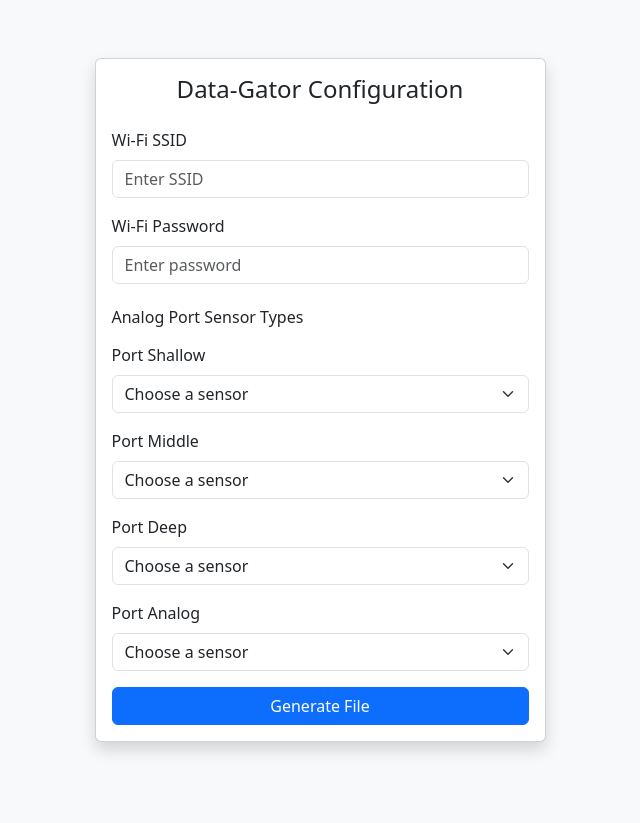
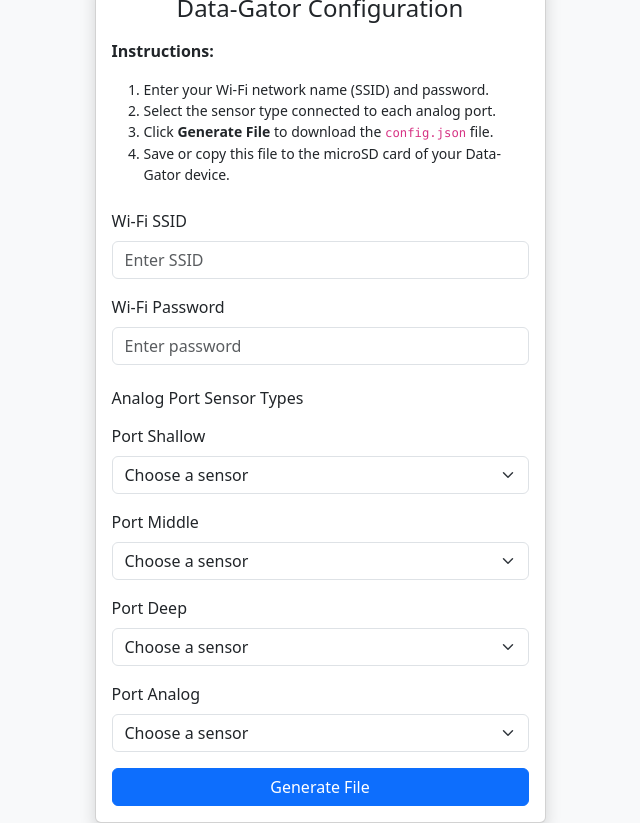
Before and after one commit to Project-VineHeart/GatorConfig, a Flask app: page / in a window 1280 px wide. Shown: the whole page, without its empty margins (320-960 px from the left). Before the commit the page ends 753 px from the top, so only its background shows below. Run offline with Flask 3, Linux system fonts and the light colour scheme; some libraries are stand-ins or nearby versions.

Commit message:
Added user instructions to html page

```diff
--- a/app/templates/index.html
+++ b/app/templates/index.html
@@ -3,17 +3,20 @@
      It allows users to input Wi-Fi credentials and select sensor types for various ports. -->
 <!DOCTYPE html>
 <html lang="en">
+
 <head>
   <meta charset="UTF-8" />
   <meta name="viewport" content="width=device-width, initial-scale=1" />
   <title>Data-Gator Configuration</title>
   <link href="https://cdn.jsdelivr.net/npm/bootstrap@5.3.3/dist/css/bootstrap.min.css" rel="stylesheet">
   <style>
-    body, html {
+    body,
+    html {
       height: 100%;
     }
   </style>
 </head>
+
 <body class="d-flex align-items-center justify-content-center bg-light">
 
   <div class="container">
@@ -21,18 +24,31 @@
       <div class="col-md-6 col-lg-5">
         <div class="card shadow">
           <div class="card-body">
-            <h4 class="card-title mb-4 text-center">Data-Gator Configuration</h4>
+            <h4 class="card-title mb-3 text-center">Data-Gator Configuration</h4>
+
+            <div class="mb-4">
+              <p><strong>Instructions:</strong></p>
+              <ol class="small">
+                <li>Enter your Wi-Fi network name (SSID) and password.</li>
+                <li>Select the sensor type connected to each analog port.</li>
+                <li>Click <strong>Generate File</strong> to download the <code>config.json</code> file.</li>
+                <li>Save or copy this file to the microSD card of your Data-Gator device.</li>
+              </ol>
+            </div>
+
 
             <!-- Wi-Fi Credentials -->
             <form method="POST">
               <div class="mb-3">
                 <label for="ssid" class="form-label">Wi-Fi SSID</label>
-                <input type="text" class="form-control" id="wifi_ssid" name="wifi_ssid" placeholder="Enter SSID" required>
+                <input type="text" class="form-control" id="wifi_ssid" name="wifi_ssid" placeholder="Enter SSID"
+                  required>
               </div>
 
               <div class="mb-4">
                 <label for="wifi_passwd" class="form-label">Wi-Fi Password</label>
-                <input type="password" class="form-control" id="wifi_passwd" name="wifi_passwd" placeholder="Enter password" required>
+                <input type="password" class="form-control" id="wifi_passwd" name="wifi_passwd"
+                  placeholder="Enter password" required>
               </div>
 
               <!-- Analog Port Dropdowns -->
@@ -92,4 +108,5 @@
 
   <script src="https://cdn.jsdelivr.net/npm/bootstrap@5.3.3/dist/js/bootstrap.bundle.min.js"></script>
 </body>
+
 </html>
```
